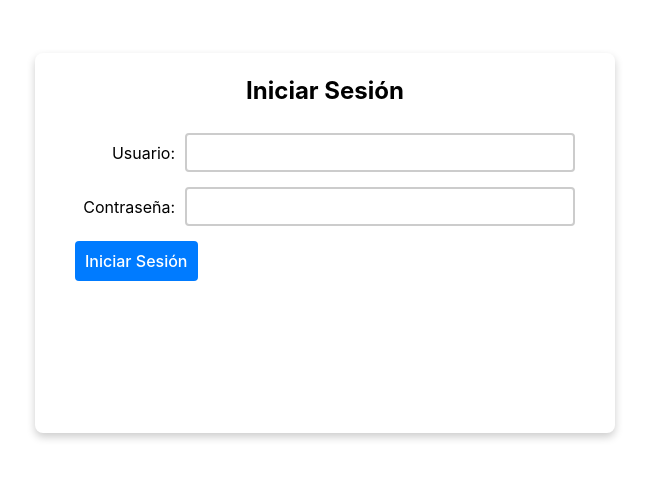
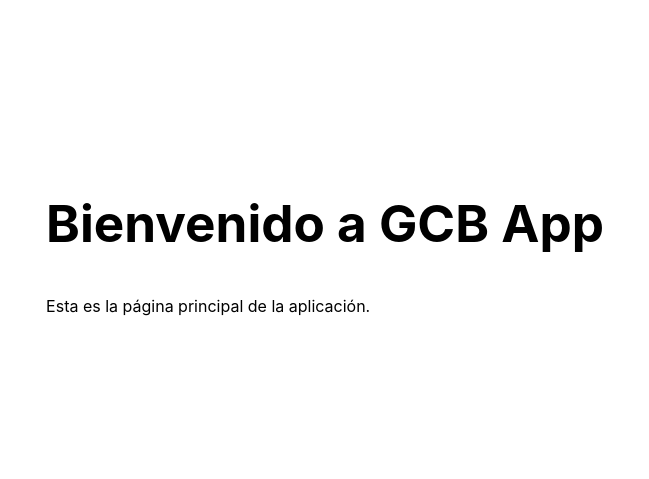
Before and after one commit to GCBApp/gcb, a React (Vite) app in the folder client/: page / in a window 1280 px wide. Shown: the part 157-636 px from the top of the page, without its empty margins (315-964 px from the left). Built offline with nearby package versions, Linux system fonts and the light colour scheme; no server answers.

Commit message:
homepage sin login (temporal)

```diff
--- a/client/src/App.jsx
+++ b/client/src/App.jsx
@@ -19,8 +19,8 @@
           <Navbar />
           <main className="main-content">
             <Routes>
-              <Route path="/" element={<Login />} />
-              <Route path="/HomePage" element={<HomePage />} />
+               <Route path="/Login" element={<Login />} />
+              <Route path="/" element={<HomePage />} />
               <Route path="/accounts" element={<AccountsPage />} />
               <Route path="/carga" element={<MovimientoResumen />} />
               <Route path="/profile" element={<UserInfo />} />
```
